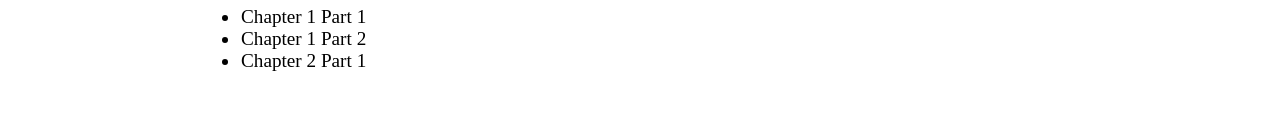
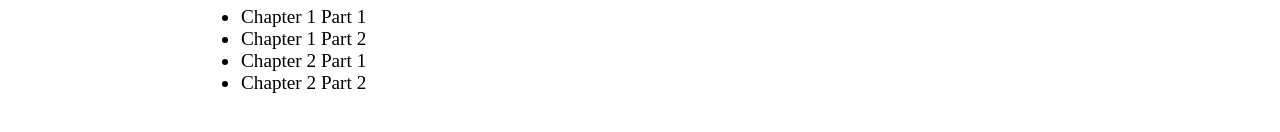
Before and after one commit to Murcott/murcott, a plain HTML site: page toc.htm in a window 1280 px wide. Shown: the part 368-500 px from the top of the page. Drawn offline with nearby package versions, Linux system fonts and the light colour scheme.

Commit message:
Update toc.htm
added 2_2

```diff
--- a/toc.htm
+++ b/toc.htm
@@ -71,6 +71,7 @@
       <li><a href="1_1.htm">Chapter 1 Part 1</a></li>
       <li><a href="1_2.htm">Chapter 1 Part 2</a></li>
       <li><a href="2_1.htm">Chapter 2 Part 1</a></li>
+      <li><a href="2_2.htm">Chapter 2 Part 2</a></li>
       </ul>
 <!--Based on Online Tutorials "Day / Night Mode Switch Toggle Using Html CSS and Javascript - How To Create a Toggle Switch" from <https://www.youtube.com/watch?v=hy27lzmButc> Date: 12/12/2018-->
 <ul class="theme">
```
